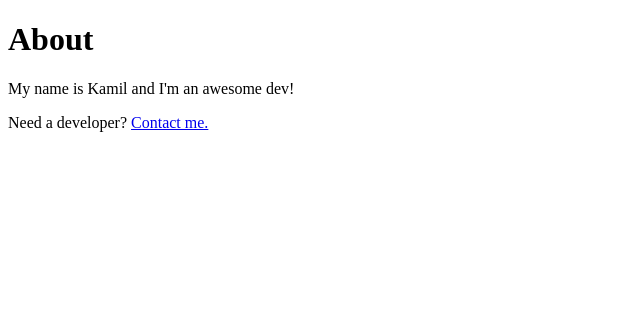
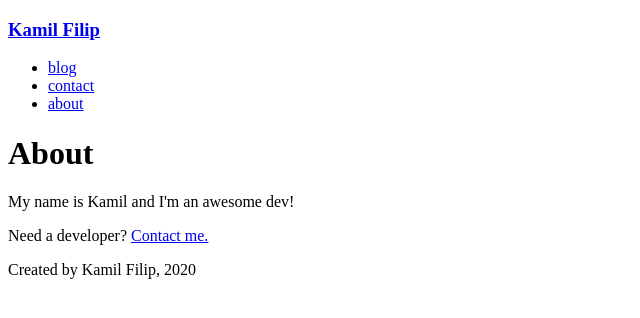
Before and after one commit to kfilip94/gatsby-tutorial-app, a Gatsby site: page /about in a window 1280 px wide. Shown: the whole page, without its empty margins (0-640 px from the left). Built offline with nearby package versions, Linux system fonts and the light colour scheme; Gatsby itself is replaced by a stand-in of ours.

Commit message:
4. Creating Shared Page Components

```diff
--- /dev/null
+++ b/src/components/footer.js
@@ -0,0 +1,11 @@
+import React from 'react';
+
+const Footer = () => {
+  return (
+    <footer>
+      <p>Created by Kamil Filip, 2020</p>
+    </footer>
+  );
+};
+
+export default Footer;
--- /dev/null
+++ b/src/components/header.js
@@ -0,0 +1,25 @@
+import React from 'react';
+import { Link } from 'gatsby';
+
+const Header = () => {
+  return (
+    <header>
+      <h3><Link to="/">Kamil Filip</Link></h3>
+      <nav>
+        <ul>
+          <li>
+            <Link to="/blog">blog</Link>
+          </li>
+          <li>
+            <Link to="/contact">contact</Link>
+          </li>
+          <li>
+            <Link to="/about">about</Link>
+          </li>
+        </ul>
+      </nav>
+    </header>
+  );
+};
+
+export default Header;
--- a/src/pages/about.js
+++ b/src/pages/about.js
@@ -1,12 +1,17 @@
 import React from "react";
 import { Link } from 'gatsby';
+
+import Header from "../components/header";
+import Footer from "../components/footer";
 
 const AboutPage = () => {
   return (
     <div>
+      <Header />
       <h1>About</h1>
       <p>My name is Kamil and I'm an awesome dev!</p>
       <p>Need a developer? <Link to="/contact">Contact me.</Link></p>
+      <Footer />
     </div>
   )
 };
--- a/src/pages/blog.js
+++ b/src/pages/blog.js
@@ -1,10 +1,15 @@
 import React from "react";
+
+import Header from "../components/header";
+import Footer from "../components/footer";
 
 const BlogPage = () => {
   return (
     <div>
+      <Header />
       <h1>Blog</h1>
       <p>Posts will show up here later on.</p>
+      <Footer />
     </div>
   )
 };
--- a/src/pages/contact.js
+++ b/src/pages/contact.js
@@ -1,12 +1,17 @@
 import React from "react";
 import { Link } from 'gatsby';
+
+import Header from "../components/header";
+import Footer from "../components/footer";
 
 const ContactPage = () => {
   return (
     <div>
+      <Header />
       <h1>Contact</h1>
       <p>You can reach me on kamil.filip94@gmail.com</p>
       <p>Twitter: <a href="https://twitter.com/kfilip94" target="_blank">@kfilip94</a></p>
+      <Footer />
     </div>
   )
 };
--- a/src/pages/index.js
+++ b/src/pages/index.js
@@ -1,12 +1,17 @@
 import React from "react";
 import { Link } from 'gatsby';
+
+import Header from "../components/header";
+import Footer from "../components/footer";
 
 const IndexPage = () => {
   return (
     <div>
+      <Header />
       <h1>Hello</h1>
       <h2>I'm Kamil, a front-end developer</h2>
       <p>Need a developer? <Link to="/contact">Contact me.</Link></p>
+      <Footer />
     </div>
   )
 };
```
